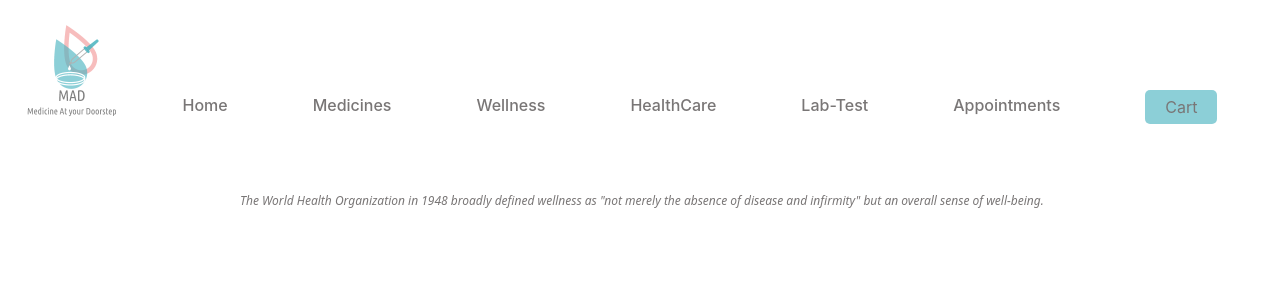
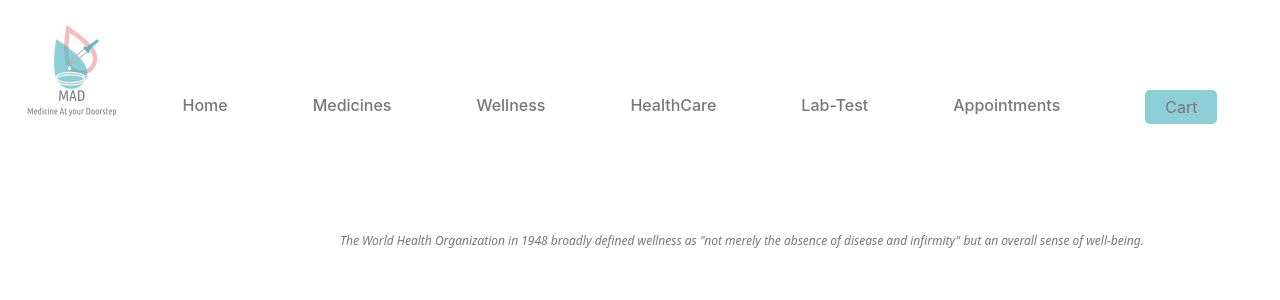
Before and after one commit to JudiRijesh/Pharmacy-app-frontend, a React (Vite) app: page /healthCare in a window 1280 px wide. Shown: the top 300 px of the page. Built offline with nearby package versions, Linux system fonts and the light colour scheme; no server answers.

Commit message:
Loading CHanges

```diff
--- a/src/App.css
+++ b/src/App.css
@@ -295,8 +295,8 @@ margin-bottom: 50px;
   position: relative;
   font-size: 12px;
   color: rgb(121, 118, 118);
-  margin-top: 50px;
-  margin-left: 240px;
+  margin-top: 90px;
+  margin-left: 340px;
   font-style: italic;
   margin-bottom: 150px;
 }
--- a/src/Pages/HealthCareDetails.jsx
+++ b/src/Pages/HealthCareDetails.jsx
@@ -59,9 +59,16 @@ function HealthCareDetails() {
     })
     .catch((error)=>{
       console.log(error)
-      setLoading(false)
+
     })
   }
+  if (loading) {
+    return <div>Loading...</div>;
+}
+
+if (!device) {
+    return <div>Error: Device not found.</div>;
+}
 
   return (
     <div className="device-container">
--- a/src/Pages/MedicineDetails.jsx
+++ b/src/Pages/MedicineDetails.jsx
@@ -8,6 +8,7 @@ function Medicineinfo() {
   const [medicine,setMedicine] = useState(null)
   const {medicineId}=useParams()
   const [quantity,setQuantity] = useState(1)
+  const [loading, setLoading] = useState(true)
 
 
   const navigate = useNavigate()
@@ -18,9 +19,11 @@ function Medicineinfo() {
     axios.get(`${import.meta.env.VITE_BACKEND_URL}/medicines/${medicineId}`)
     .then((oneMedicine)=>{
       setMedicine(oneMedicine.data)
+      setLoading(false)
     })
     .catch((err)=>{
       console.log(err)
+      setLoading(false)
     })
   },[medicineId])
 
@@ -58,6 +61,13 @@ function Medicineinfo() {
     })
   }
 
+    if (loading) {
+    return <div>Loading...</div>;
+  }
+
+    if (!medicine) {
+    return <div>Error: Medicine not found.</div>;
+  }
 
     return (
     <div className="medicine-container">
```
